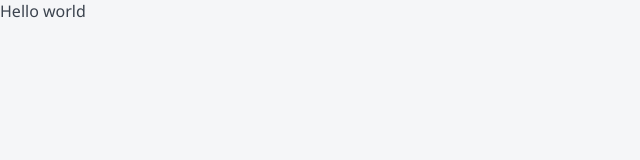
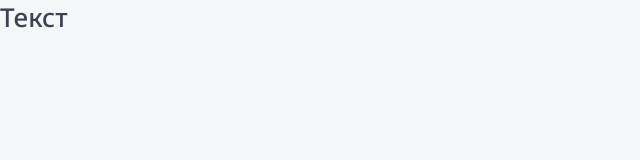
Before and after one commit to BaykovAleksandr/NextJSReact, a Next.js app in the folder top-app/: page / in a window 1280 px wide. Shown: the top 160 px of the page, without its empty margins (0-640 px from the left). Built offline with nearby package versions, Linux system fonts and the light colour scheme.

Commit message:
modified:   components/Htag/Htag.module.css 	modified:   components/Htag/Htag.props.ts 	modified:   components/Htag/Htag.tsx 	modified:   components/index.ts 	modified:   pages/index.tsx

```diff
--- a/top-app/components/Htag/Htag.module.css
+++ b/top-app/components/Htag/Htag.module.css
@@ -0,0 +1,23 @@
+.h1 {
+	font-size: 26px;
+	font-weight: 500;
+	line-height: 35px;
+	margin: 0;
+
+}
+
+.h2 {
+	font-size: 22px;
+	font-weight: 500;
+	line-height: 30px;
+	margin: 0;
+
+}
+
+.h3 {
+	font-size: 20px;
+	font-weight: 600;
+	line-height: 27px;
+	margin: 0;
+
+}
--- a/top-app/components/Htag/Htag.props.ts
+++ b/top-app/components/Htag/Htag.props.ts
@@ -0,0 +1,6 @@
+import { ReactNode } from 'react';
+
+export interface HtagProps {
+	tag: 'h1' | 'h2' | 'h3';
+	children: ReactNode
+}
--- a/top-app/components/Htag/Htag.tsx
+++ b/top-app/components/Htag/Htag.tsx
@@ -0,0 +1,15 @@
+import { HtagProps } from './Htag.props';
+import styles from './Htag.module.css';
+
+export const Htag = ({tag, children}: HtagProps): JSX.Element => {
+	switch (tag) {
+		case 'h1':
+			return <h1 className={styles.h1}>{children}</h1>;
+		case 'h2':
+			return <h2 className={styles.h2}>{children}</h2>;
+		case 'h3':
+			return <h3 className={styles.h3}>{children}</h3>;
+		default:
+			return <></>
+	}
+}
--- a/top-app/components/index.ts
+++ b/top-app/components/index.ts
@@ -0,0 +1 @@
+export * from './Htag/Htag'
--- a/top-app/pages/index.tsx
+++ b/top-app/pages/index.tsx
@@ -1,22 +1,15 @@
 //import localFont from "next/font/local";
+import React from 'react';
+import { Htag } from '../components';
 
-// const geistSans = localFont({
-//   src: "./fonts/GeistVF.woff",
-//   variable: "--font-geist-sans",
-//   weight: "100 900",
-// });
-// const geistMono = localFont({
-//   src: "./fonts/GeistMonoVF.woff",
-//   variable: "--font-geist-mono",
-//   weight: "100 900",
-// });
 
-export default function Home() {
+
+export default function Home(): JSX.Element {
   return (
 
-      <div>
-      Hello world
-      </div>
+      <>
+      <Htag tag='h1'>Текст</Htag>
+      </>
 
   );
 }
```
